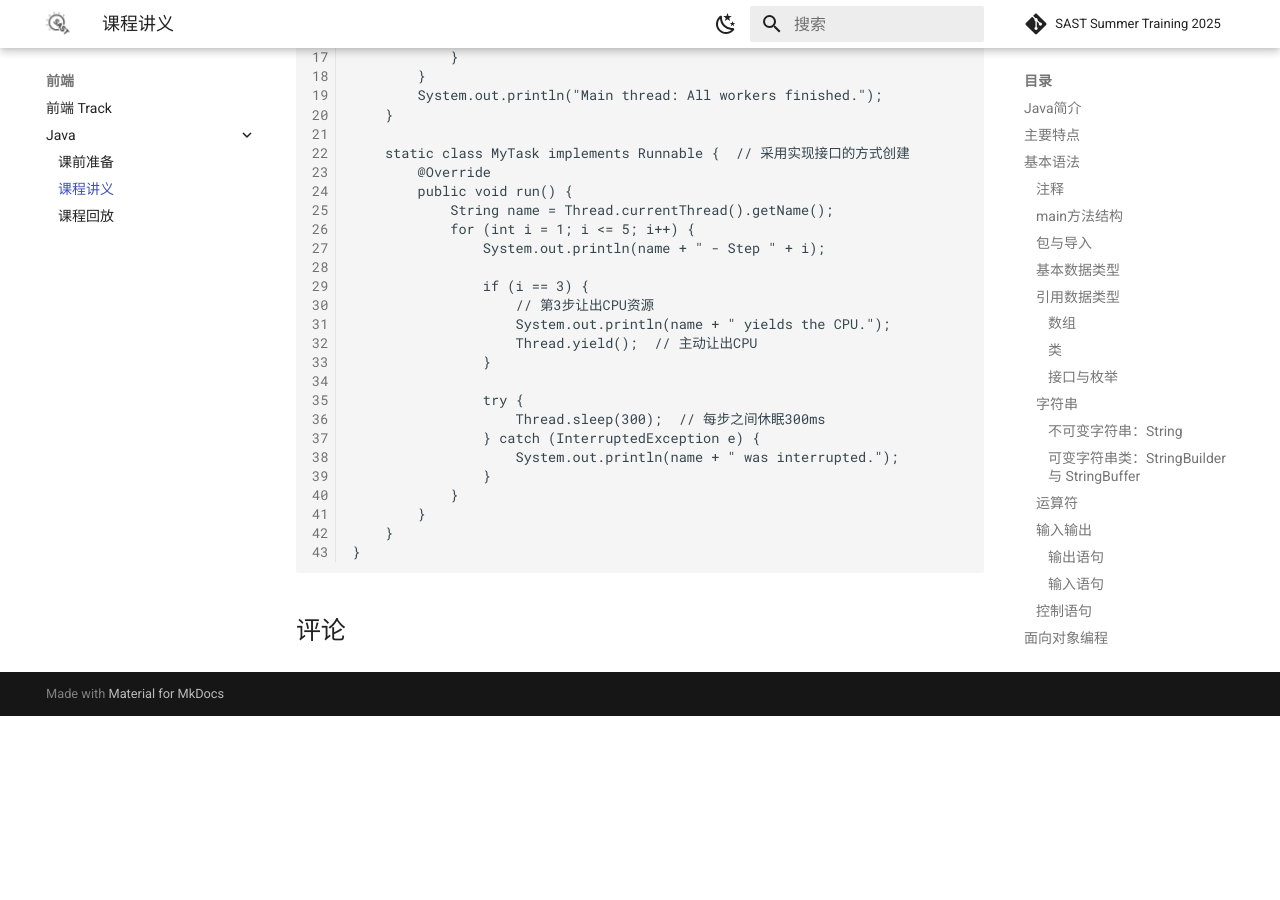
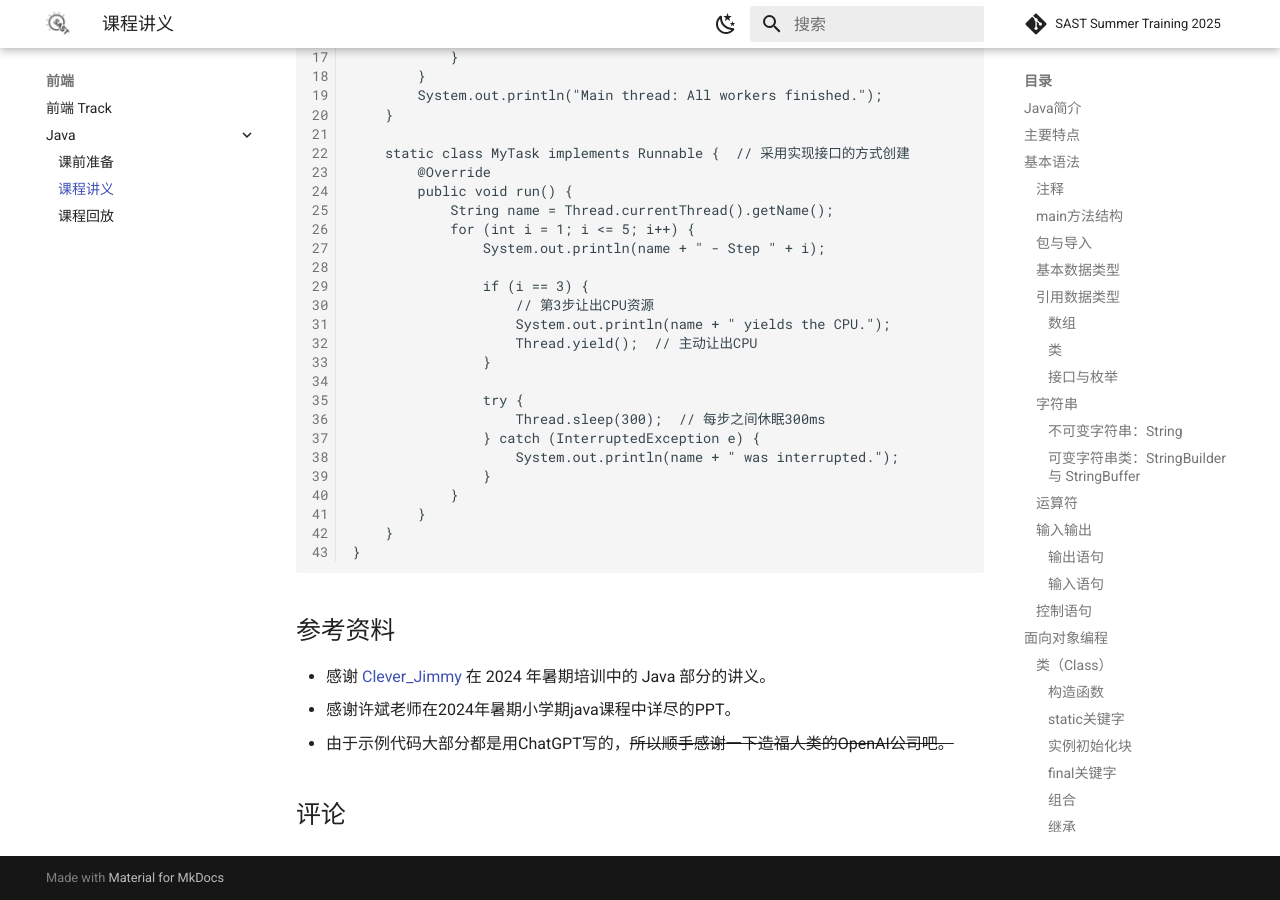
Before and after one commit to sast-summer-training-2025/sast-summer-training-2025.github.io, an MkDocs documentation site: the page built from docs/frontend/java/Java_introduction.md, in a window 1280 px wide and 900 px high, scrolled down 24993 px. Built offline with MkDocs 1.6.1 and Material for MkDocs 9.7.7, drawn with Linux system fonts in a browser that asks for light colours; comment, search, counter and statistics services are not loaded; before the commit the page ends 25709 px from its top, so only the background shows below that.

Commit message:
add some contents

````diff
--- a/docs/frontend/java/Java_introduction.md
+++ b/docs/frontend/java/Java_introduction.md
@@ -1197,3 +1197,9 @@ public class ThreadControlExample {
     }
 }
 ```
+
+## 参考资料
+
+- 感谢 [Clever_Jimmy](https://github.com/leverimmy) 在 2024 年暑期培训中的 Java 部分的讲义。
+- 感谢许斌老师在2024年暑期小学期java课程中详尽的PPT。
+- 由于示例代码大部分都是用ChatGPT写的，~~所以顺手感谢一下造福人类的OpenAI公司吧。~~
````
